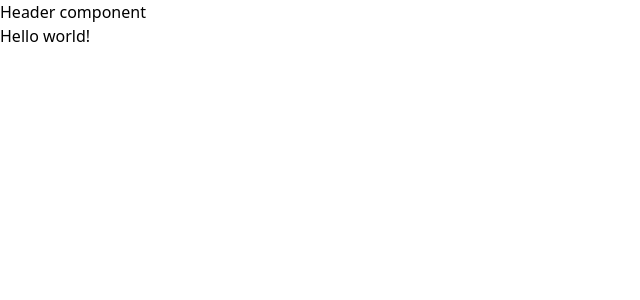
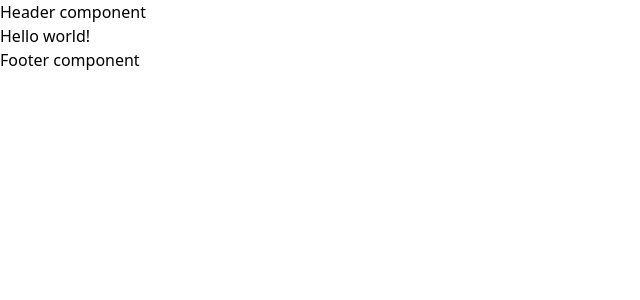
Before and after one commit to Web-serfer/sveltekit_tailwindcss_starter, a SvelteKit app: page / in a window 1280 px wide. Shown: the top 300 px of the page, without its empty margins (0-640 px from the left). Built offline with nearby package versions, Linux system fonts and the light colour scheme.

Commit message:
Commit 19/11/22

```diff
--- /dev/null
+++ b/src/libs/components/Footer.svelte
@@ -0,0 +1 @@
+<h2>Footer component</h2>
--- a/src/routes/+layout.svelte
+++ b/src/routes/+layout.svelte
@@ -1,9 +1,11 @@
 <script>
   import "../app.css";
   import Header from "../libs/components/Header.svelte";
+  import Footer from "../libs/components/Footer.svelte";
 </script>
 
 <div class="bg-slate-100">
   <Header />
+    <slot />
+  <Footer />
 </div>
-<slot />
```
